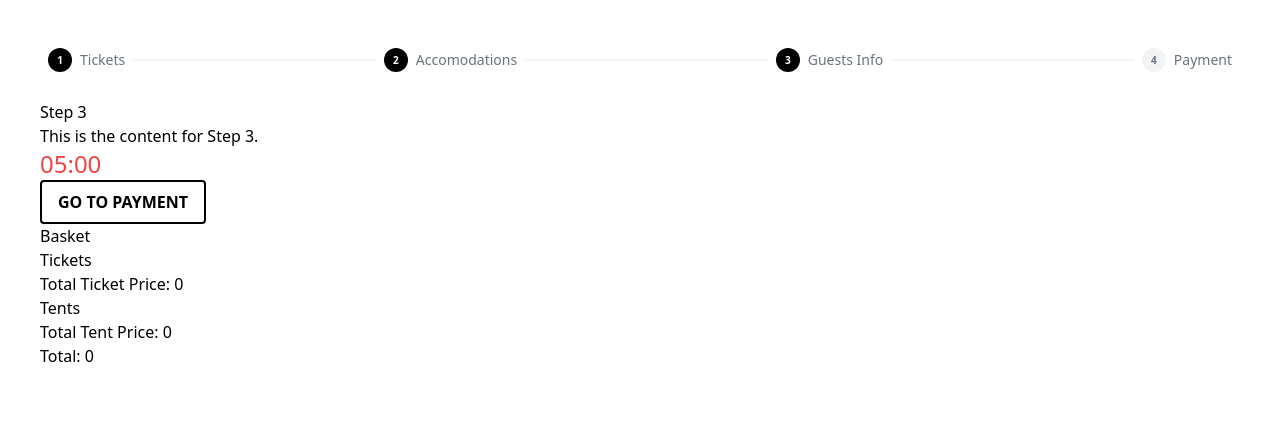
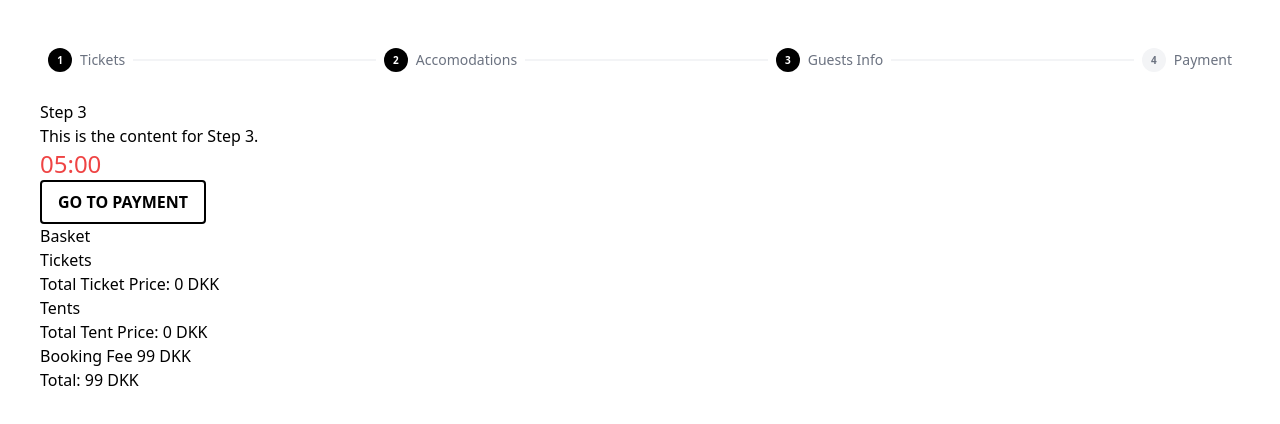
Before and after one commit to rossosofia/frontend_foofest_exam_sofia, a Next.js app: page /guests in a window 1280 px wide. Shown: the top 424 px of the page. Built offline with nearby package versions, Linux system fonts and the light colour scheme.

Commit message:
put booking fee in basket and change name of the tents

```diff
--- a/src/components/Basket.jsx
+++ b/src/components/Basket.jsx
@@ -3,6 +3,9 @@ import { StoreContext } from "@/context/storeContext";
 
 function Basket() {
   const state = useContext(StoreContext);
+  console.log(state);
+
+  const bookingFee = 99;
 
   const tentTotalPrice = [...state.tentBasket.slice(1)].reduce(
     (total, item) => {
@@ -19,7 +22,7 @@ function Basket() {
     return total + item.price;
   }, 0);
 
-  const totalPrice = tentTotalPrice + ticketTotalPrice + greenFeeTotalPrice;
+  const totalPrice = tentTotalPrice + ticketTotalPrice + greenFeeTotalPrice  + bookingFee;
 
   return (
     <>
@@ -33,7 +36,7 @@ function Basket() {
             </li>
           ))}
         </ul>
-        <p>Total Ticket Price: {ticketTotalPrice}</p>
+        <p>Total Ticket Price: {ticketTotalPrice} DKK</p>
 
         <h2>Tents</h2>
         <ul>
@@ -44,20 +47,26 @@ function Basket() {
             return (
               <li key={item.id || index}>
                 {item.tentName} tent: {item.price} x {item.tentAmount} ={" "}
-                {totalTentPrice}
+                {totalTentPrice} DKK
               </li>
             );
           })}
         </ul>
-        <p>Total Tent Price: {tentTotalPrice}</p>
+        <p>Total Tent Price: {tentTotalPrice} DKK</p>
 
         <ul>
           {state.greenFee.map((item, index) => (
-            <li key={item.id || index}>Green Fee: {item.price}</li>
+            <li key={item.id || index}>Green Fee: {item.price} DKK</li>
           ))}
         </ul>
+        <p>Booking Fee {bookingFee} DKK</p>
+        <p>Total: {totalPrice} DKK</p>
 
-        <p>Total: {totalPrice}</p>
+        {/* <ul>
+          {state.guestInfo.map((item, index) => (
+            <li key={item.id || index}>Gest {index +1}: {item.firstName} {item.lastName}</li>
+          ))}
+        </ul> */}
       </div>
     </>
   );
--- a/src/pages/accomodations/index.jsx
+++ b/src/pages/accomodations/index.jsx
@@ -63,7 +63,7 @@ export default function Accomodations() {
     dispatch({
       action: "ADD_TENT",
       payload: {
-        tentName: "2PERSON",
+        tentName: "2-Person",
         tentID: uuidv4(),
         tentAmount: num2PersonTents,
         tentAmountPeople: 2,
@@ -77,7 +77,7 @@ export default function Accomodations() {
     dispatch({
       action: "ADD_TENT",
       payload: {
-        tentName: "3PERSON",
+        tentName: "3-Person",
         tentID: uuidv4(),
         tentAmount: num3PersonTents,
         tentAmountPeople: 3,
```
